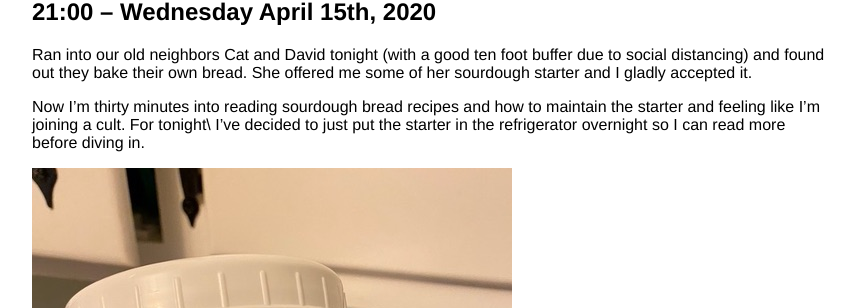
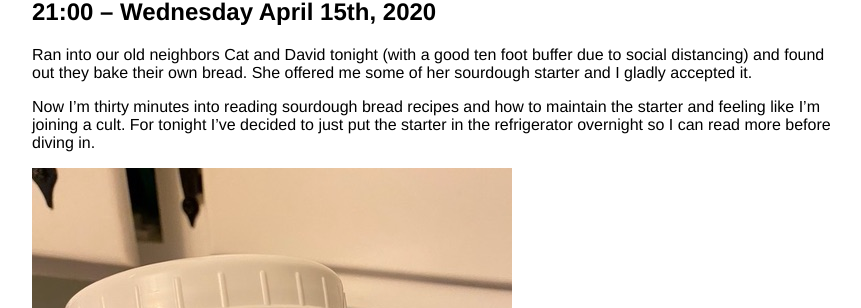
Before and after one commit to jonmagic/tsd, a Jekyll site: the page built from index.md, in a window 1280 px wide and 900 px high. Shown: the part 154-462 px from the top of the window, without its empty margins (208-1069 px from the left). Built offline with Jekyll 4.4.1, drawn with Linux system fonts in a browser that asks for light colours.

Commit message:
Fix typo

```diff
--- a/index.md
+++ b/index.md
@@ -7,7 +7,7 @@ title: The Sourdough Diary
 
 Ran into our old neighbors Cat and David tonight (with a good ten foot buffer due to social distancing) and found out they bake their own bread. She offered me some of her sourdough starter and I gladly accepted it.
 
-Now I'm thirty minutes into reading sourdough bread recipes and how to maintain the starter and feeling like I'm joining a cult. For tonight\ I've decided to just put the starter in the refrigerator overnight so I can read more before diving in.
+Now I'm thirty minutes into reading sourdough bread recipes and how to maintain the starter and feeling like I'm joining a cult. For tonight I've decided to just put the starter in the refrigerator overnight so I can read more before diving in.
 
 ![sourdough starter in a jar]({{ site.url }}/images/p1-starter.jpg)
 
```
